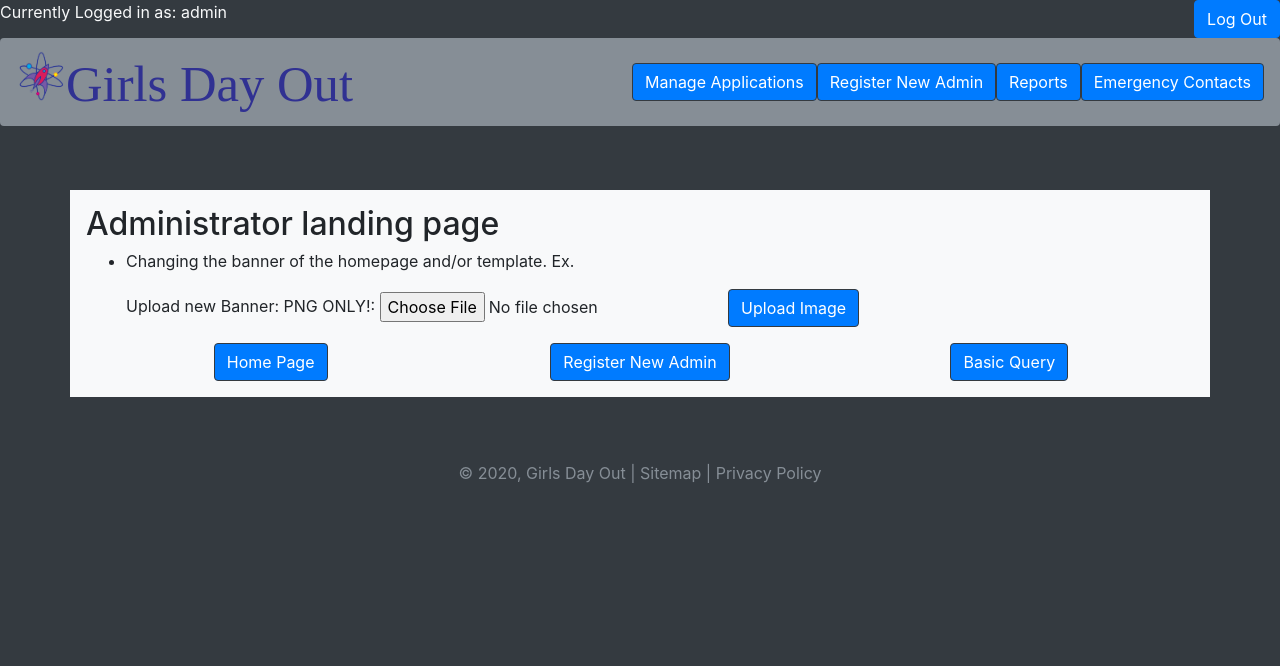
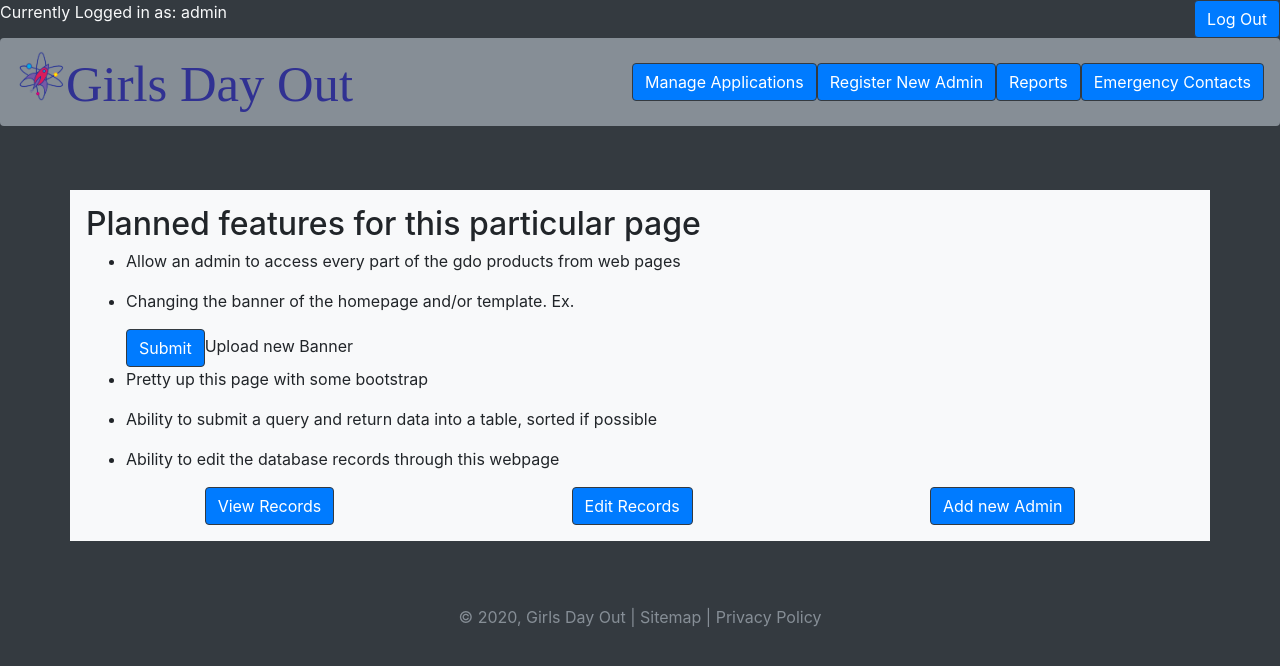
Before and after one commit to andersonjackson-ttc/gdo-camp, a PHP site: page / in a window 1280 px wide. Shown: the top 666 px of the page. Run offline with PHP 8.4, Linux system fonts and the light colour scheme; a user stored in the database is signed in; some web fonts are replaced.

Commit message:
Page Updates

```diff
--- a/gdo_admin_login/htdocs/includes/header.php
+++ b/gdo_admin_login/htdocs/includes/header.php
@@ -1,10 +1,8 @@
 <?php
-/*Simply use <?php include_once("header.php")?> on any newly added page at the top to check if a session is open*/
-session_start();
 
 if(isset($_SESSION['username']))
 {
-	echo "<div class='container-fluid'><div class='row justify-content-between'><div class='text-light'> Currently Logged in as: ".$_SESSION["username"]."</div><a href='logout.php'><input type=button value='Log Out' name=logout class='btn btn-primary'></a></div></div>";
+	echo "<div class='container-fluid'><div class='row justify-content-between'><div class='text-light'> Currently Logged in as: ".$_SESSION["username"]."</div><a href='logout.php'><input type=button value='Log Out' name=logout class='btn btn-primary border border-dark'></a></div></div>";
 }
 else
 {
--- a/gdo_admin_login/htdocs/index.php
+++ b/gdo_admin_login/htdocs/index.php
@@ -1,22 +1,23 @@
+<?php session_start();?>
 <?php
 $page_title = 'Admin navigation page';
 include_once("includes/header.php");
 include_once ('includes/frame.html');
 ?>
 
-	<h2>Administrator landing page</h2>
+	<h2>Planned features for this particular page</h2>
 	<ul>
+		<li><p>Allow an admin to access every part of the gdo products from web pages</p></li>
 		<li><p>Changing the banner of the homepage and/or template. Ex.</p></li>
-		<form action="uploadBanner.php" method="post" enctype="multipart/form-data">
-			Upload new Banner: PNG ONLY!:
-			<input type="file" name="fileToUpload" id="fileToUpload">
-			<input class="btn btn-primary border border-dark" type="submit" value="Upload Image" name="submit"></input>
-		</form>
+		<input class="btn btn-primary border border-dark" type="submit" value="Submit">Upload new Banner</input>
+		<li><p>Pretty up this page with some bootstrap</p></li>
+		<li><p>Ability to submit a query and return data into a table, sorted if possible</p></li>
+		<li><p>Ability to edit the database records through this webpage</p></li>
 	</ul>
-	<ul class="nav nav-justified border-dark rounded">
-		<li class="nav-item m-auto"><a class="btn btn-primary border border-dark" href="index.php">Home Page</a></li>
-		<li class="nav-item m-auto"><a class="btn btn-primary border border-dark" href="register.php">Register New Admin</a></li>
-		<li class="nav-item m-auto"><a class="btn btn-primary border border-dark" href="fetch_applicants.php">Basic Query</a></li>
+	<ul class="nav">
+		<a class="btn btn-primary nav-item m-auto border border-dark" href="fetch_applicants.php" role="button">View Records</a>
+		<a class="btn btn-primary nav-item m-auto border border-dark" href="" role="button">Edit Records</a>
+		<a class="btn btn-primary nav-item m-auto border border-dark" href="register.php" role="button">Add new Admin</a>
 	</ul>
 
 <?php include_once("includes/footer.html")?>
--- a/gdo_admin_login/htdocs/manage_applications.php
+++ b/gdo_admin_login/htdocs/manage_applications.php
@@ -1,3 +1,4 @@
+<?php session_start();?>
 <?php
     //connect to the database
     require('../mysqli_connect_applicant_table.php');
--- a/gdo_admin_login/htdocs/register.php
+++ b/gdo_admin_login/htdocs/register.php
@@ -1,3 +1,4 @@
+<?php session_start();?>
 <?php include_once("includes/header.php")?>
 <?php
 	$msg = "";
@@ -22,6 +23,7 @@
 		}
 	}
 ?>
+
 		<div class="row justify-content-center">
 			<div class="col-md-6 col-md-offset-3" align="center">
 				<img width="50%" class="img-responsive" src="images/gdo_logo.png"><br><br>
```
Also changed, not shown: gdo_admin_login/htdocs/emergency_contacts.php (+21 -23 lines), gdo_admin_login/htdocs/fetch_applicants(Currently Live).php (+30 -29 lines), gdo_admin_login/htdocs/includes/download_all.php (added, +10 -0 lines), gdo_admin_login/htdocs/review_application.php (+1 -16 lines).
